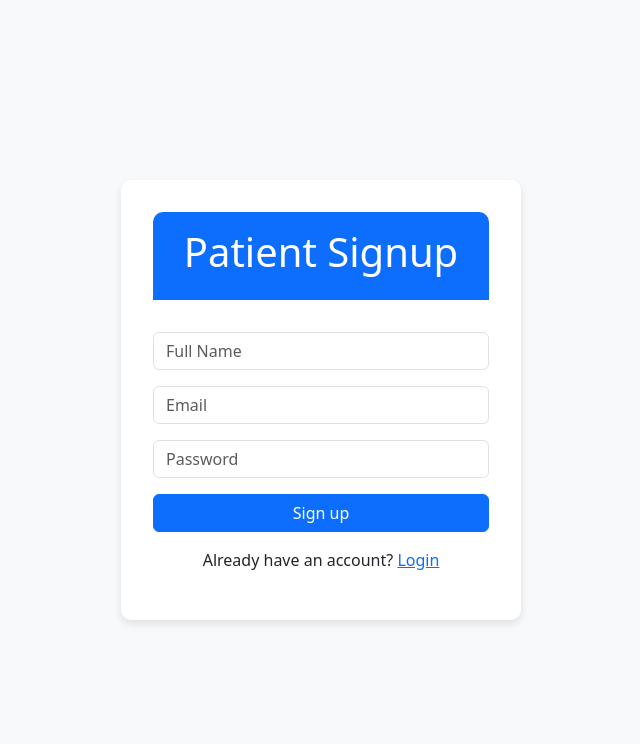
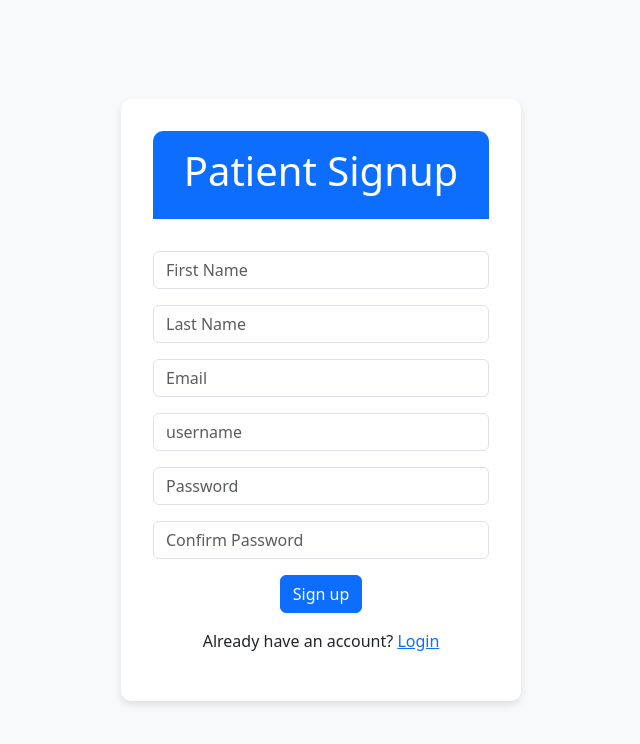
Before and after one commit to thesujai/MedicalTestandReportManagementSystem, a Django app: page /signup/doctor in a window 1280 px wide. Shown: the top 744 px of the page, without its empty margins (319-959 px from the left). Run offline with Django 4.2, Linux system fonts and the light colour scheme.

Commit message:
some fixes

```diff
--- a/mtrms/templates/mtrms/login.html
+++ b/mtrms/templates/mtrms/login.html
@@ -55,7 +55,7 @@
     <p class="mt-3"> <a href="{%url 'mtrms:change-password'%}">Change Password</a></p>
     {% if title != 'Doctor Login' %}
 
-    <p class="mt-3">Don't have an account? <a href="patient-signup.html">Sign up</a></p>
+    <p class="mt-3">Don't have an account? <a href="{%url 'mtrms:login_patient'%}">Sign up</a></p>
     {% endif %}
   </div>
 
--- a/mtrms/templates/mtrms/signup.html
+++ b/mtrms/templates/mtrms/signup.html
@@ -1,7 +1,7 @@
 {% extends 'mtrms/base.html' %}
 {% block head %}
 <style>
-    body {
+ body {
       background-color: #f8f9fa;
       display: flex;
       align-items: center;
@@ -41,20 +41,33 @@
       <h1>Patient Signup</h1>
     </header>
 
-    <form class="signup-form">
-      <div class="mb-3">
-        <input type="text" class="form-control" placeholder="Full Name">
+    <form method="post" action={%url 'mtrms:signup_patient'%}>
+      {% csrf_token %}
+       <div class="mb-3">
+        <input type="text" class="form-control" placeholder="First Name" name="first_name">
       </div>
       <div class="mb-3">
-        <input type="email" class="form-control" placeholder="Email">
+        <input type="text" class="form-control" placeholder="Last Name" name="last_name">
       </div>
       <div class="mb-3">
-        <input type="password" class="form-control" placeholder="Password">
+        <input type="email" class="form-control" placeholder="Email" name="email">
+      </div>
+      <div class="mb-3">
+        <input type="text" class="form-control" placeholder="username" name="username">
+      </div>
+      <div class="mb-3">
+        <input type="password" class="form-control" placeholder="Password" name="password1">
+      </div>
+      <div class="mb-3">
+        <input type="password" class="form-control" placeholder="Confirm Password" name="password2">
       </div>
       <button type="submit" class="btn btn-primary btn-signup">Sign up</button>
+      {% comment %} {% csrf_token %}
+    {{ form.as_p }}
+    <button type="submit">Register</button> {% endcomment %}
     </form>
 
-    <p class="mt-3">Already have an account? <a href="patient-login.html">Login</a></p>
+    <p class="mt-3">Already have an account? <a href="{%url 'mtrms:login_patient'%}">Login</a></p>
   </div>
 
   <!-- Bootstrap JS (Optional, if you plan to use Bootstrap components that require JS) -->
```
